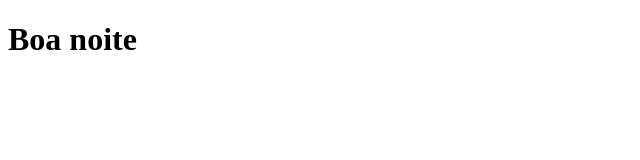
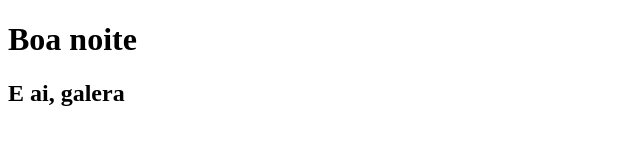
Before and after one commit to mendeseducosta/aula-teste-git, a plain HTML site: page index.html in a window 1280 px wide. Shown: the whole page, without its empty margins (0-640 px from the left). Drawn offline with Linux system fonts and the light colour scheme.

Commit message:
e ai, galera. commit

```diff
--- a/index.html
+++ b/index.html
@@ -8,5 +8,6 @@
 </head>
 <body>
     <h1>Boa noite</h1>
+    <h2>E ai, galera</h2>
 </body>
 </html>
```
